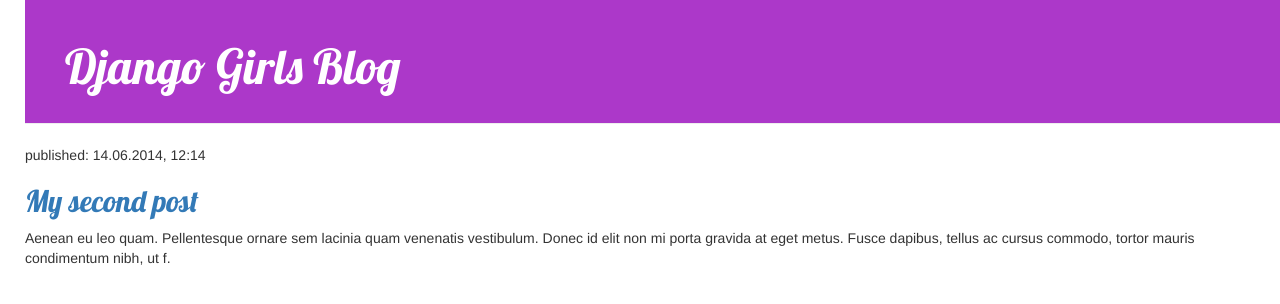
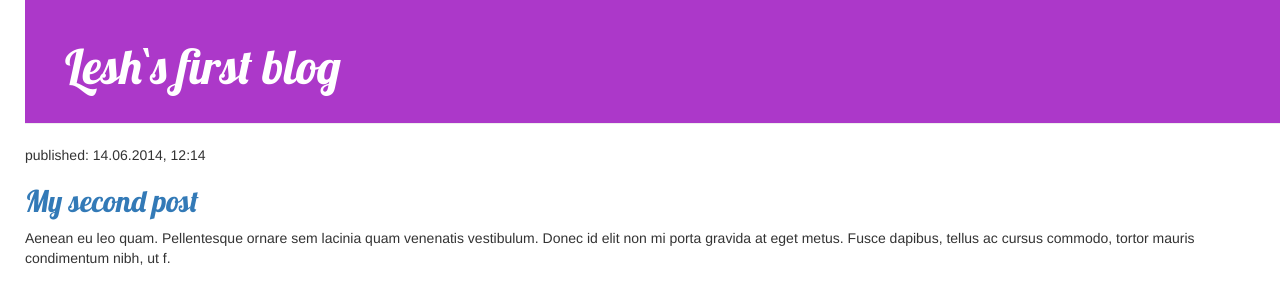
Before and after one commit to leshblyat/my-first-blog, a Django app: page / in a window 1280 px wide. Shown: the top 304 px of the page. Run offline with Django 3.2, Linux system fonts and the light colour scheme; data that the repository does not hold is empty; some libraries are stand-ins or nearby versions.

Commit message:
Изменил заголовок

```diff
--- a/blog/templates/blog/post_list.html
+++ b/blog/templates/blog/post_list.html
@@ -9,7 +9,7 @@
     </head>
     <body>
         <div class="page-header">
-            <h1><a href="/">Django Girls Blog</a></h1>
+            <h1><a href="/">Lesh`s first blog</a></h1>
         </div>
 
 
```
